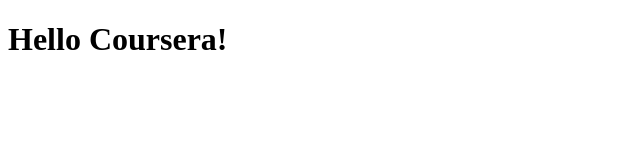
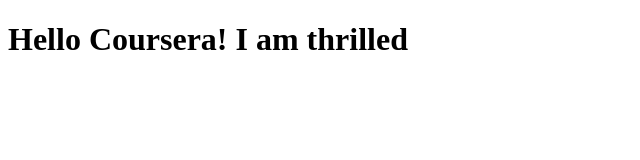
Before and after one commit to rahulhalgekar/coursera-test, a plain HTML site: page index.html in a window 1280 px wide. Shown: the whole page, without its empty margins (0-640 px from the left). Drawn offline with Linux system fonts and the light colour scheme.

Commit message:
Second Update

```diff
--- a/index.html
+++ b/index.html
@@ -5,7 +5,7 @@
     <title>Hello Coursera</title>
   </head>
   <body>
-    <h1> Hello Coursera!
+    <h1> Hello Coursera!  I am thrilled
     </h1>
   </body>
 </html>
```
